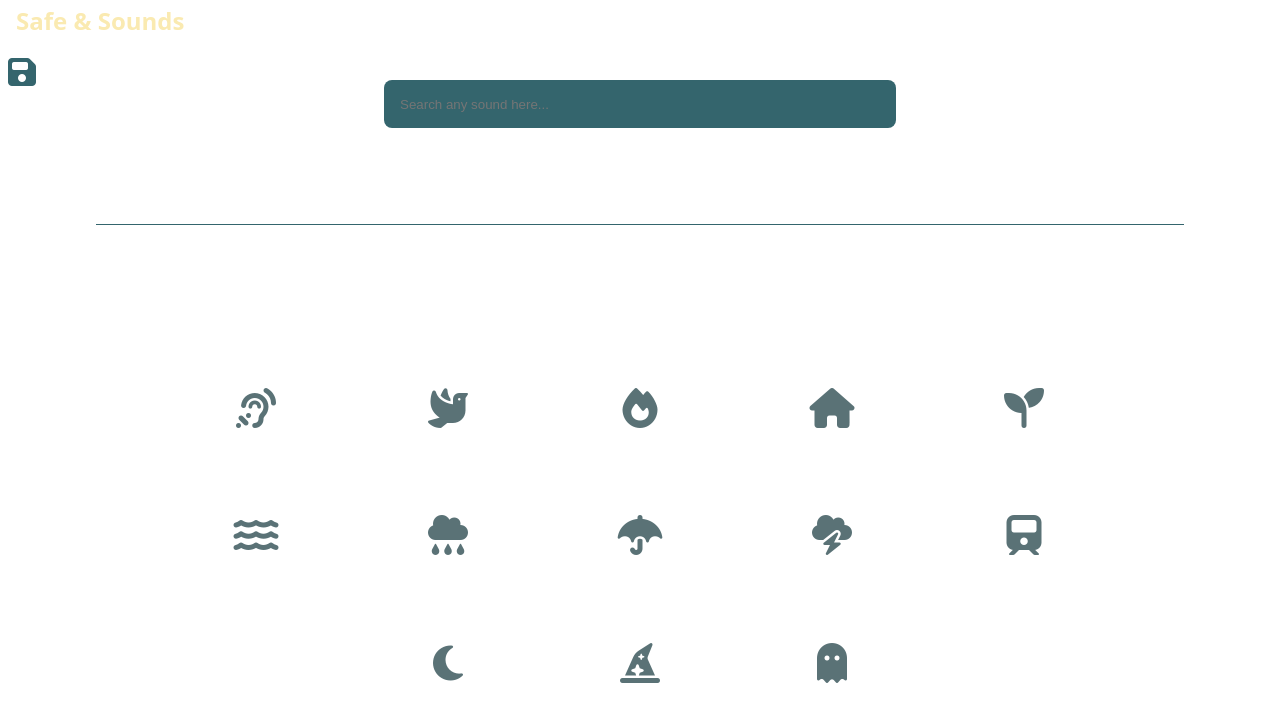
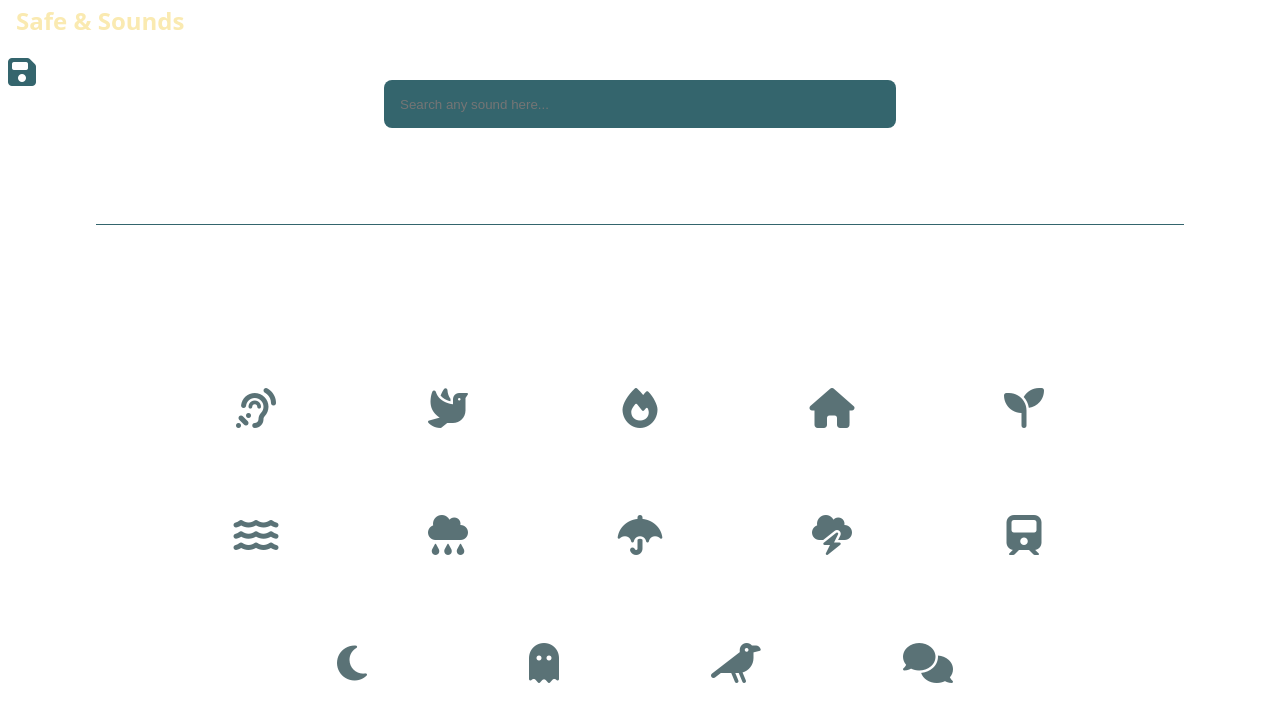
Before and after one commit to AlexD38/sounds, a React (Vite) app: page / in a window 1280 px wide. Shown: the top 722 px of the page. Built offline with nearby package versions, Linux system fonts and the light colour scheme.

Commit message:
[added] chattering

```diff
--- a/src/App.jsx
+++ b/src/App.jsx
@@ -14,7 +14,8 @@ import thunderSound from '/assets/sounds/thunder.mp3';
 import trainSound from '/assets/sounds/train.mp3';
 import nightSound from '/assets/sounds/night.wav';
 import scaryNightSound from '/assets/sounds/scaryNightForest.wav';
-import scaryNightSound_2 from '/assets/sounds/scaryNightForest_2.mp3';
+import crowSound from '/assets/sounds/crow.wav';
+import chatterSound from '/assets/sounds/chatter.wav';
 
 import WhiteNoisePlayer from './components/WhiteNoisePlayer/WhiteNoisePlayer';
 import { SaveSnapshotMix } from './components/SaveSnapshotMix/SaveSnapshotMix';
@@ -100,11 +101,12 @@ function App() {
         speed={true}
       />
       <Player
-        title={'wolf'}
-        sourcePath={scaryNightSound_2}
+        title={'crow'}
+        sourcePath={crowSound}
         custom="perlinNoise"
         speed={true}
       />
+      <Player title={'chatter'} sourcePath={chatterSound} speed={true} />
       <Notification />
     </>
   );
--- a/src/components/PlayerTitle/PlayerTitle.jsx
+++ b/src/components/PlayerTitle/PlayerTitle.jsx
@@ -21,9 +21,11 @@ export const PlayerTitle = ({ title, isPlaying }) => {
   } else if (title === 'night') {
     iconLabel = 'moon';
   } else if (title === 'scary') {
-    iconLabel = 'hat-wizard';
-  } else if (title === 'wolf') {
     iconLabel = 'ghost';
+  } else if (title === 'chatter') {
+    iconLabel = 'comments';
+  } else if (title === 'crow') {
+    iconLabel = 'crow';
   } else {
     return title;
   }
--- a/src/components/SaveSnapshotMix/SaveSnapshotMix.jsx
+++ b/src/components/SaveSnapshotMix/SaveSnapshotMix.jsx
@@ -4,7 +4,8 @@ import './styles.css';
 import localforage from 'localforage';
 
 export const SaveSnapshotMix = () => {
-  const { saveSnapshot, isSavable, snapshotMix } = useContext(Context);
+  const { saveSnapshot, isSavable, snapshotMix, savedSnaps } =
+    useContext(Context);
   const [showInput, setShowInput] = useState(false);
   const inputRef = useRef(null);
 
@@ -17,7 +18,8 @@ export const SaveSnapshotMix = () => {
       const title = obj[0];
       formattedSnapshot.players.push({ playerTitle: title, ...obj[1] });
     }
-    await localforage.setItem('savedSnapshot', formattedSnapshot);
+    console.log(savedSnaps);
+    await localforage.setItem('savedSnapshots', formattedSnapshot);
     setShowInput(false);
     saveSnapshot();
   };
--- a/src/context/context.jsx
+++ b/src/context/context.jsx
@@ -16,7 +16,7 @@ export function ContextProvider({ children }) {
 
   useEffect(() => {
     const getSavedSnaps = async () => {
-      const savedSnaps = await localforage.getItem('savedSnapshot');
+      const savedSnaps = await localforage.getItem('savedSnapshots');
       setSavedSnaps(savedSnaps);
     };
 
@@ -70,7 +70,6 @@ export function ContextProvider({ children }) {
       serializableMap.set(key, value);
     });
 
-    await localforage.setItem('snapshot', serializableMap);
     setNotification({ message: 'Successfully saved snapshot' });
 
     setTimeout(() => {
```
Also changed, not shown: 2 other files (tests, documents, lock files or other folders).
